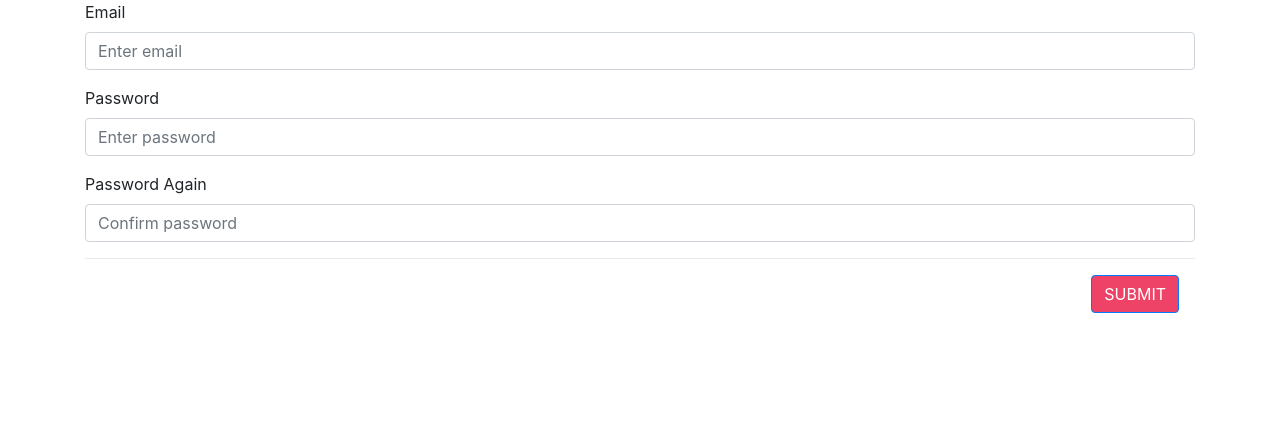
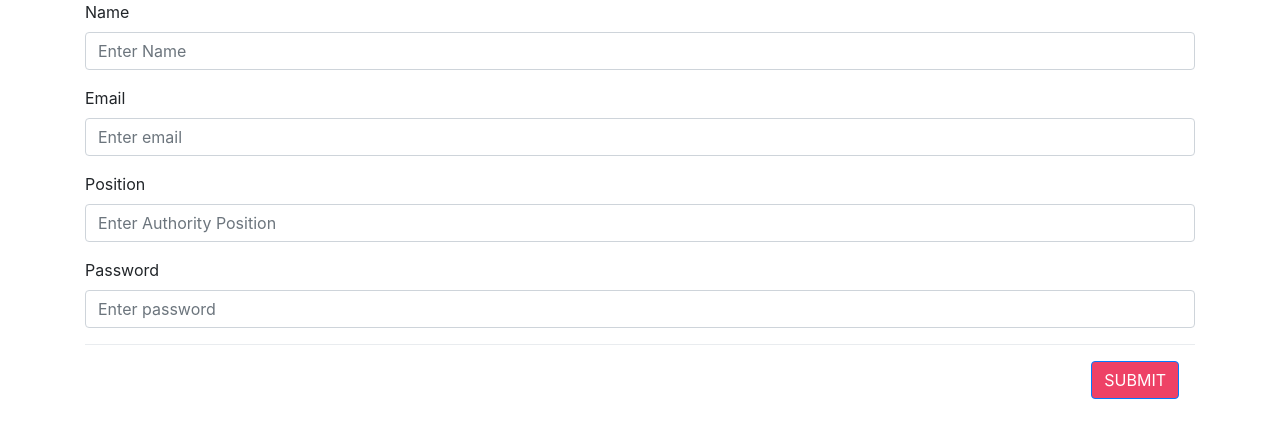
Before and after one commit to SakshiUppoor/trana, a Django app: template trana/templates/signup.html in a window 1280 px wide. Shown: the part 56-494 px from the top of the page. Run offline with Django 3.2, Linux system fonts and the light colour scheme; the template is opened without the code that fills it, so the values that code supplies are empty; some libraries are stand-ins or nearby versions.

Commit message:
Signup successful

```diff
--- a/trana/templates/signup.html
+++ b/trana/templates/signup.html
@@ -6,17 +6,21 @@
     <div class="container">
     <form  action="{% url 'signup' %}" method='POST'>
       {% csrf_token %}
+      <div class="form-group">
+        <label for="name">Name</label>
+        <input type="text" class="form-control" id="name" name="username" placeholder="Enter Name">
+      </div>
          <div class="form-group">
             <label for="email">Email</label>
             <input type="email" class="form-control" id="email" name="email" placeholder="Enter email">
           </div>
           <div class="form-group">
+            <label for="position">Position</label>
+            <input type="text" class="form-control" id="position" name="position" placeholder="Enter Authority Position">
+          </div>
+          <div class="form-group">
             <label for="password1">Password</label>
             <input type="password" class="form-control" id="password1" name="password1" placeholder="Enter password">
-          </div>
-          <div class="form-group">
-            <label for="password2">Password Again</label>
-            <input type="password" class="form-control" id="password2" name="password2" placeholder="Confirm password">
           </div>
           <div class="modal-footer">
             <button type="submit" class="btn btn-primary" style="background:#EE4266">SUBMIT</button>
--- a/trana/tranaApp/urls.py
+++ b/trana/tranaApp/urls.py
@@ -3,6 +3,7 @@ from . import views
 
 urlpatterns = [
 path('',views.home,name='home'),
+path('signup/',views.signup,name='signup'),
 path('login/',views.login_view,name='login'),
 path('postlogin/',views.post_login,name='postlogin'),
 path('postlogin/logout/',views.logout_view,name='logout'),
```
Also changed, not shown: trana/ServiceAccountKey.json (added, +12 -0 lines), trana/tranaApp/views.py (+27 -4 lines), 1 other file.
